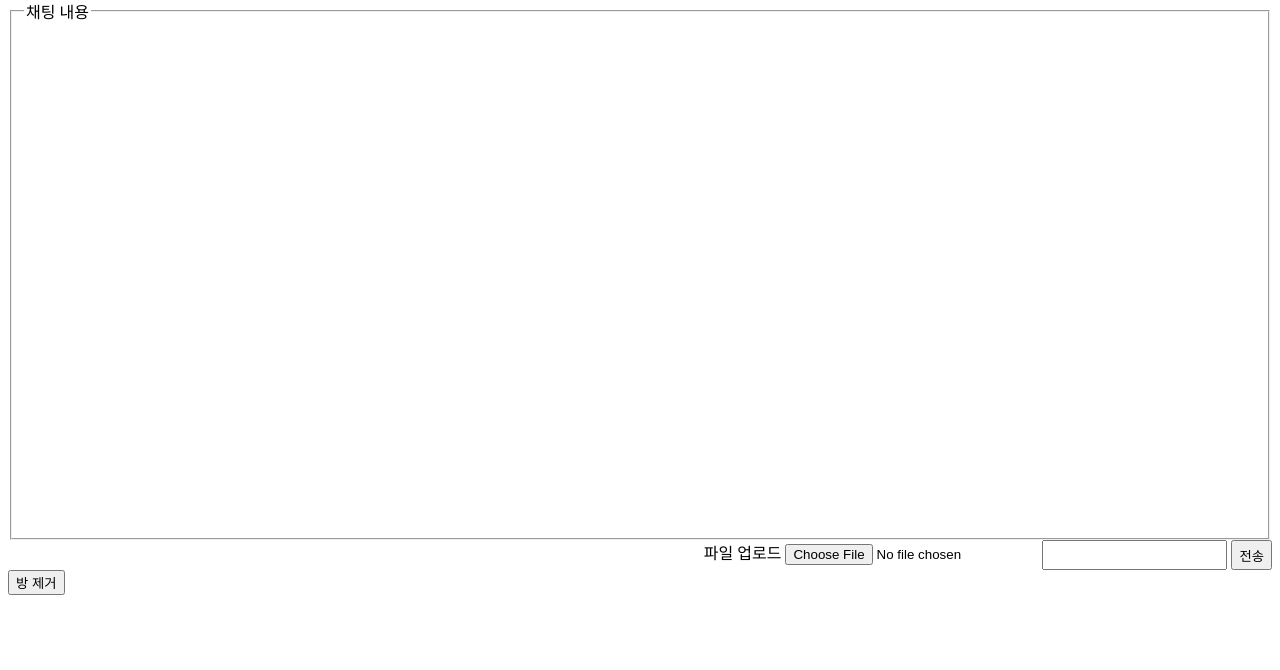
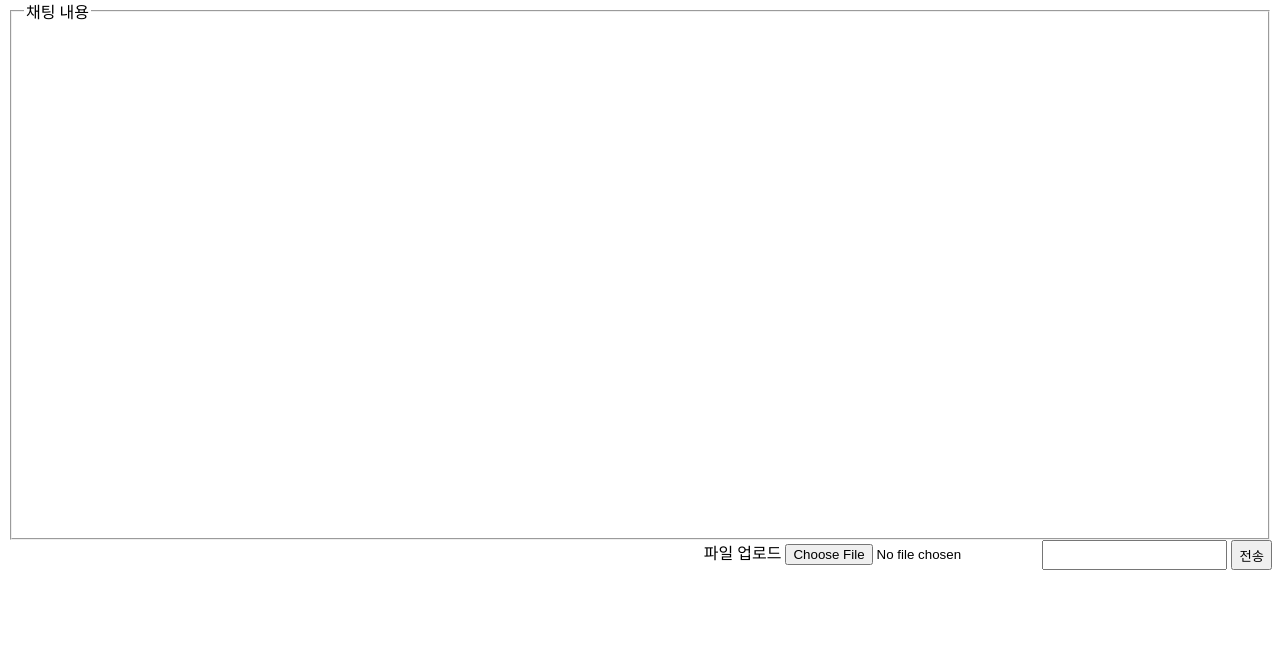
Before and after one commit to vientoeste/UsualChat-JS, a Node project: template views/chat.njk in a window 1280 px wide. Shown: the part 81-751 px from the top of the page. Run offline with Node 20 templates, Linux system fonts and the light colour scheme; the template is opened without the code that fills it: most values are stand-ins (such as "Sample title", 1, 10 or a date in 2020); some libraries are stand-ins or nearby versions.

Commit message:
중간 커밋

```diff
--- a/app.js
+++ b/app.js
@@ -190,6 +190,7 @@ app
         setTimeout(() => {
           req.app.get('io').of('/room').emit('removeRoom', req.params.id);
         }, 100);
+        //연결된 모든 사용자 연결 해제 필요
       } catch (error) {
         console.error(error);
         next(error);
@@ -229,6 +230,7 @@ const upload = multer({
     filename(req, file, done) {
       const ext = path.extname(file.originalname);
       done(null, path.basename(file.originalname, ext) + Date.now() + ext);
+      console.log(`${path.basename(file.originalname, ext)} / ${Date.now()} / ${ext}`);
     },
   }),
   limits: { fileSize: 5 * 1024 * 1024 * 1024 },
--- a/views/chat.njk
+++ b/views/chat.njk
@@ -1,10 +1,18 @@
-{% extends 'layout.html' %} {% block content %}
+{% extends 'layout.html' %}
+{% block content %}
 <h1>{{title}}</h1>
-<a href="/" id="exit-btn">방 나가기</a>
+<div align="right"> <a href="/" type="button" id="exit-btn">방 나가기</a>
+{% if user === room.owner %}
+  <form action="/" id="delete-room" method="delete">
+    <button type="submit">방 제거</button>
+  </form>
+{% endif %}
+</div>
 <fieldset>
   <legend>채팅 내용</legend>
   <div id="chat-list">
-    {% for chat in chats %} {% if chat.user === user %}
+    {% for chat in chats %}
+      {% if chat.user === user %}
       <div class="mine">
         <div>{{chat.user}}</div>
         {% if chat.img %}
@@ -30,7 +38,8 @@
           <div>{{chat.chat}}</div>
         {% endif %}
       </div>
-    {% endif %} {% endfor %}
+      {% endif %}
+    {% endfor %}
   </div>
 </fieldset>
 <form action="/chat" id="chat-form" method="post" enctype="multipart/form-data">
@@ -39,9 +48,7 @@
   <input type="text" id="chat" name="chat" />
   <button type="submit">전송</button>
 </form>
-<form action="/" id="delete-room" method="delete">
-  <button type="submit">방 제거</button>
-</form>
+
 <script src="https://unpkg.com/axios/dist/axios.min.js"></script>
 <script src="/socket.io/socket.io.js"></script>
 <script>
@@ -127,7 +134,7 @@
   document.querySelector('#file').addEventListener('change', (e) => {
     console.log(e.target.files);
     const formData = new FormData();
-    formData.append('img', e.target.files[0]);
+    formData.append('file', e.target.files[0]);
     axios
       .post('/room/{{room._id}}/file', formData)
       .then(() => {
```
Also changed, not shown: 1 other file. Lines whose indentation alone changed are shown as unchanged.
